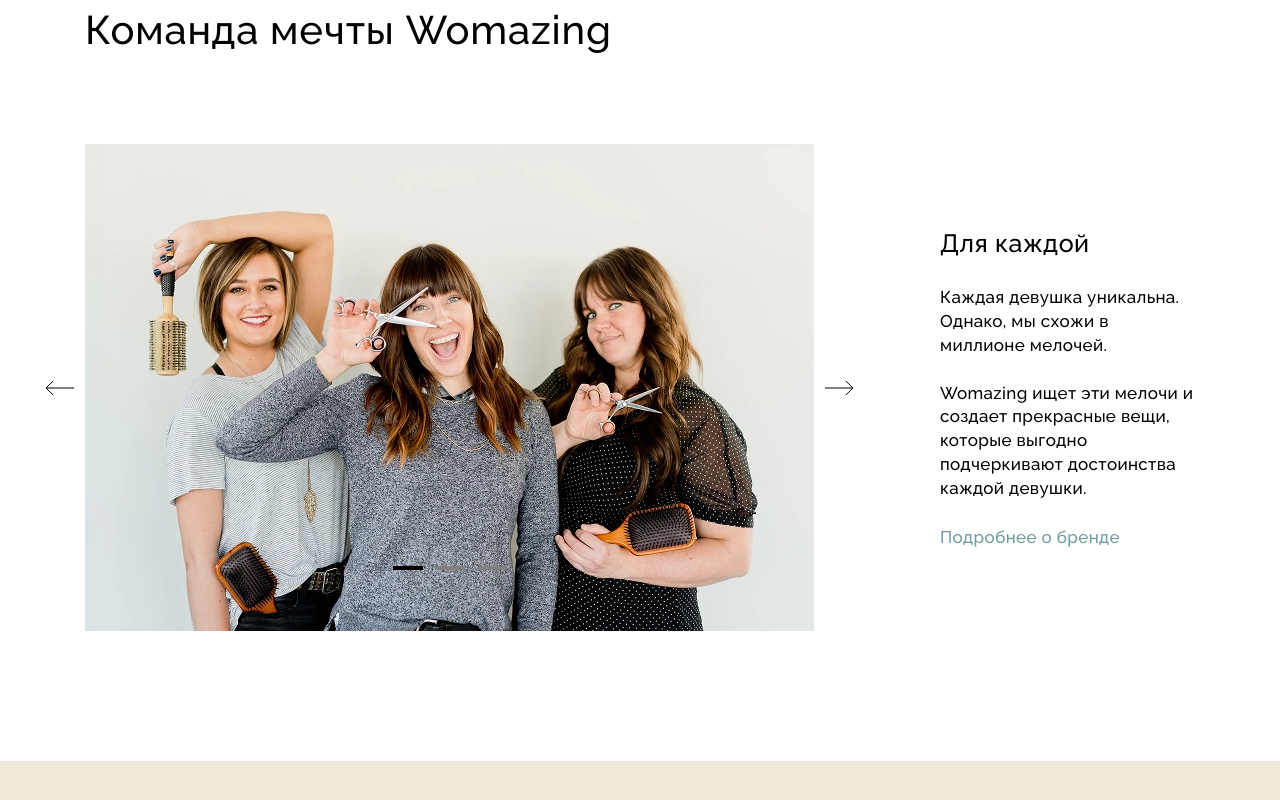
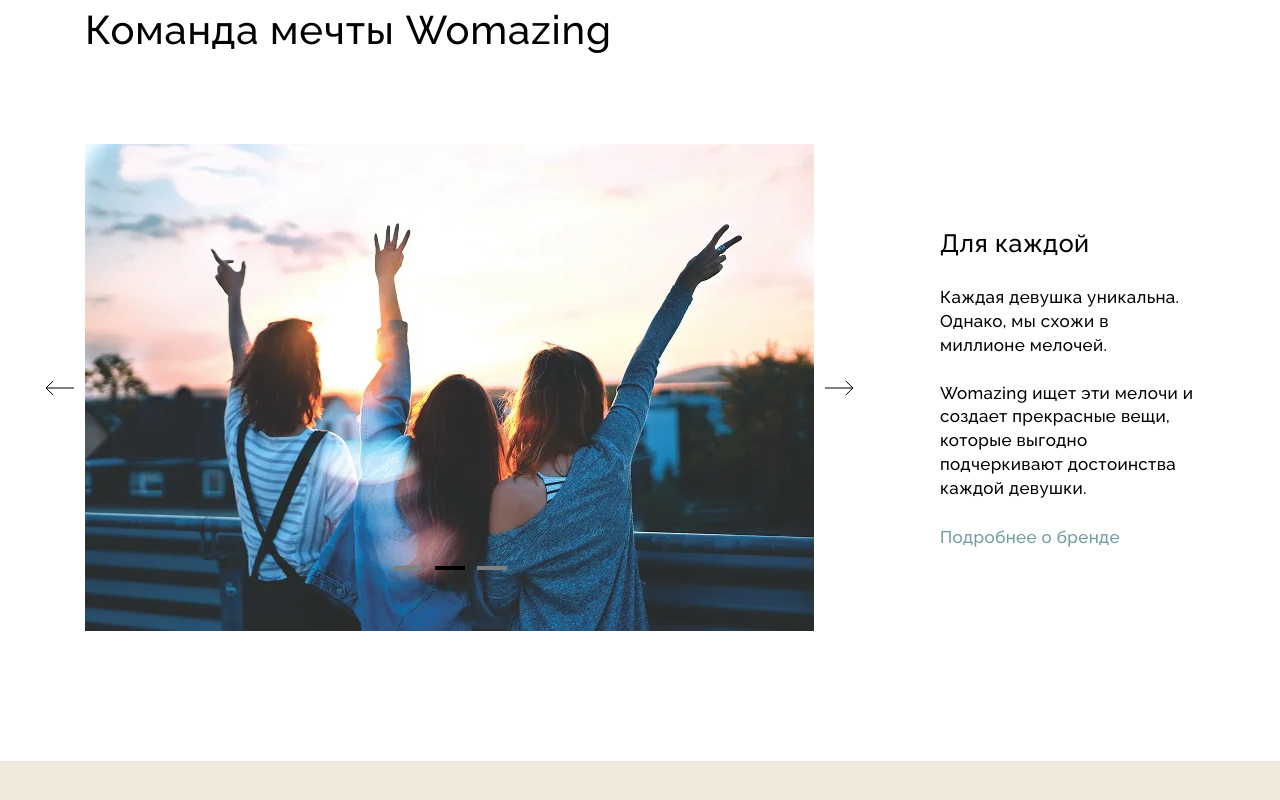
Before and after one commit to VladLesun/react-ts-womazing, a React (Vite) app: page / in a window 1280 px wide. Shown: the part 1863-2663 px from the top of the page. Built offline with nearby package versions, Linux system fonts and the light colour scheme; no server answers; the database is empty.

Commit message:
refactor: add hook useActionSliders, change hero and team sliders

```diff
--- a/src/components/UI/Sliders/HeroSlider/HeroSlider.jsx
+++ b/src/components/UI/Sliders/HeroSlider/HeroSlider.jsx
@@ -1,5 +1,5 @@
 import cn from 'classnames';
-import { useEffect, useState } from 'react';
+import { useActionSliders } from '../../../../hooks/useActionSliders';
 import Button from '../../Button/Button';
 import SliderBar from '../SliderBar/SliderBar';
 import s from './HeroSlider.module.scss';
@@ -20,15 +20,8 @@ const slides = [
 ];
 
 function HeroSlider({ onClick }) {
-	const [activeId, setActiveId] = useState(0);
+	const { activeId, setActiveId } = useActionSliders(slides, 5000);
 
-	useEffect(() => {
-		const interval = setInterval(() => {
-			setActiveId(prev => (prev + 1) % slides.length);
-		}, 5000);
-
-		return () => clearInterval(interval);
-	}, []);
 	return (
 		<div className={s.slider}>
 			{slides?.map((slide, index) => (
--- a/src/components/UI/Sliders/TeamSlider/TeamSlider.jsx
+++ b/src/components/UI/Sliders/TeamSlider/TeamSlider.jsx
@@ -1,5 +1,5 @@
 import cn from 'classnames';
-import { useState } from 'react';
+import { useActionSliders } from '../../../../hooks/useActionSliders';
 import SliderBar from '../SliderBar/SliderBar';
 import SliderNavigation from '../SliderNavigation/SliderNavigation';
 import s from './TeamSlider.module.scss';
@@ -11,14 +11,7 @@ const slides = [
 ];
 
 function TeamSlider() {
-	const [activeId, setActiveId] = useState(0);
-
-	const getNextId = () => {
-		return activeId === slides.length - 1 ? 0 : activeId + 1;
-	};
-	const getPrevId = () => {
-		return activeId === 0 ? slides.length - 1 : activeId - 1;
-	};
+	const { activeId, setActiveId, next, prev } = useActionSliders(slides, 5000);
 
 	return (
 		<div className={s.slider}>
@@ -43,8 +36,8 @@ function TeamSlider() {
 
 			<SliderNavigation
 				className={s.sliderNavigation}
-				prevBtn={() => setActiveId(getPrevId())}
-				nextBtn={() => setActiveId(getNextId)}
+				prevBtn={prev}
+				nextBtn={next}
 			/>
 		</div>
 	);
--- /dev/null
+++ b/src/hooks/useActionSliders.js
@@ -0,0 +1,52 @@
+import { useEffect, useRef, useState } from 'react';
+
+export const useActionSliders = (slides, autoplay = 5000) => {
+	const [activeId, setActiveId] = useState(0);
+	const intervalRef = useRef(null);
+
+	const clearTimer = () => {
+		if (intervalRef.current) {
+			clearInterval(intervalRef.current);
+			intervalRef.current = null;
+		}
+	};
+
+	const startTimer = () => {
+		if (autoplay && slides.length > 1) {
+			intervalRef.current = setInterval(() => {
+				setActiveId(prev => (prev + 1) % slides.length);
+			}, autoplay);
+		}
+	};
+
+	const resetTimer = () => {
+		clearTimer();
+		startTimer();
+	};
+
+	useEffect(() => {
+		startTimer();
+		return () => clearTimer();
+	}, [autoplay, slides.length]);
+
+	const getNextId = () => (activeId === slides.length - 1 ? 0 : activeId + 1);
+
+	const getPrevId = () => (activeId === 0 ? slides.length - 1 : activeId - 1);
+
+	const next = () => {
+		setActiveId(getNextId());
+		resetTimer();
+	};
+
+	const prev = () => {
+		setActiveId(getPrevId());
+		resetTimer();
+	};
+
+	const select = id => {
+		setActiveId(id);
+		resetTimer();
+	};
+
+	return { activeId, setActiveId: select, next, prev };
+};
```
